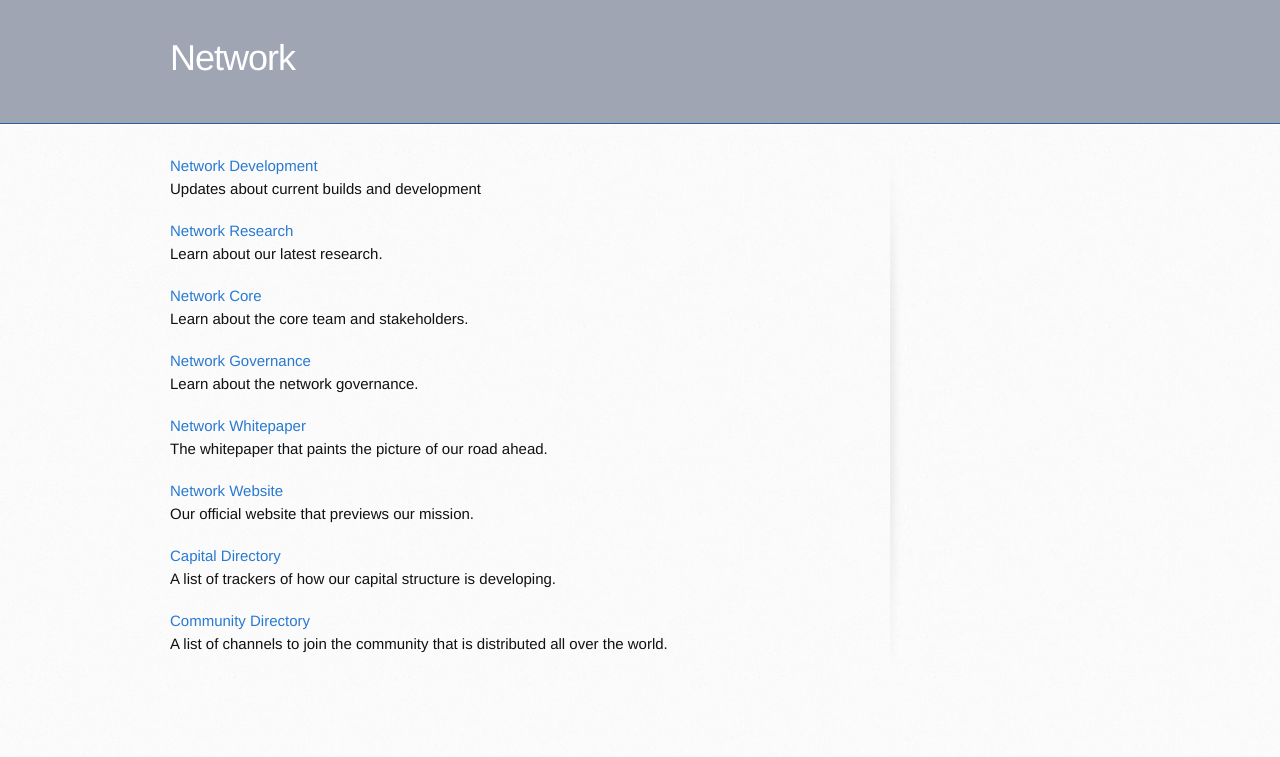
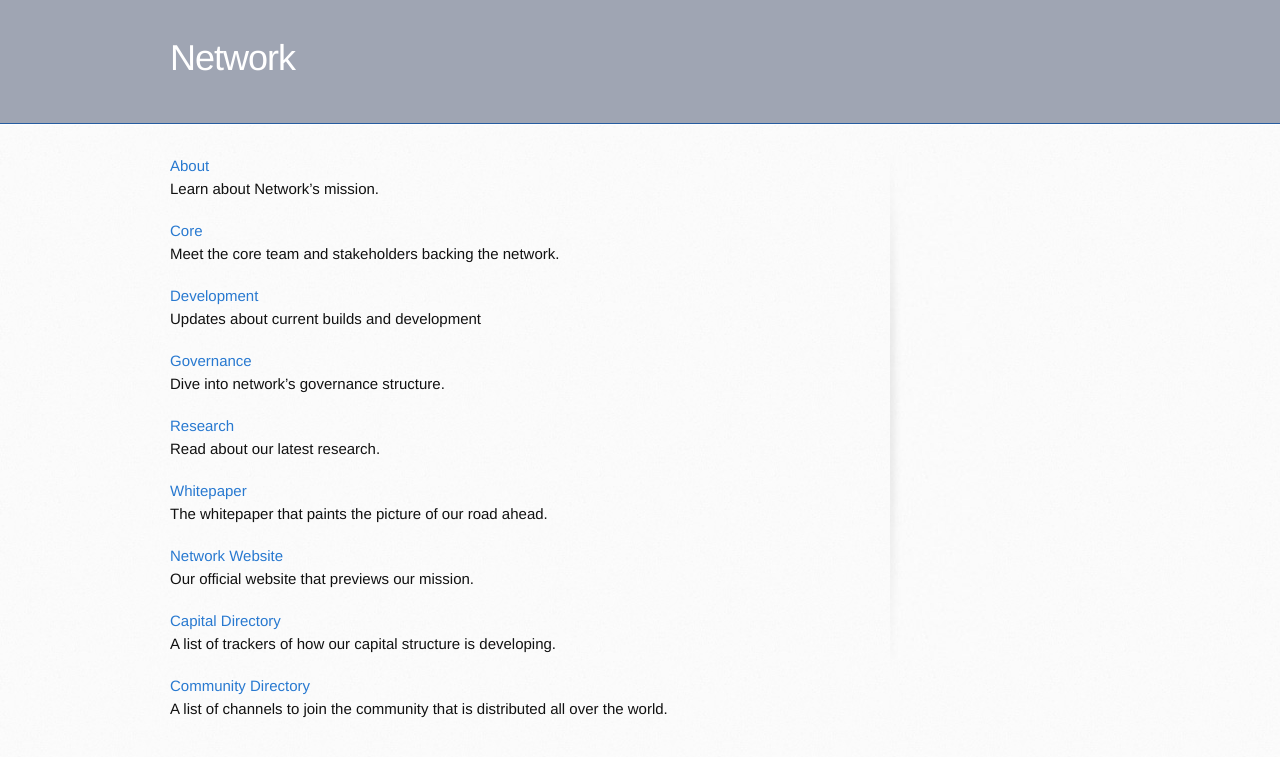
Before and after one commit to networkf/network.github.io, a Jekyll site: the page built from index.md, in a window 1280 px wide. Shown: the top 757 px of the page. Built offline with Jekyll 4.4.1, drawn with Linux system fonts in a browser that asks for light colours; some web fonts are replaced; our own code applies the rules of GitHub Pages for plain Markdown files; the repository's description, which GitHub fills in, is left out.

Commit message:
Update index.md

```diff
--- a/index.md
+++ b/index.md
@@ -6,23 +6,27 @@ layout: default
 </head>
 ---
 
-<a href="https://network.com.de/development">Network Development</a>
+<a href="https://network.com.de/development">About</a>
+<br>
+Learn about Network's mission.
+
+<a href="https://network.com.de/core">Core</a>
+<br>
+Meet the core team and stakeholders backing the network.
+
+<a href="https://network.com.de/development">Development</a>
 <br>
 Updates about current builds and development
 
-<a href="https://network.com.de/research">Network Research</a>
+<a href="https://network.com.de/research">Governance</a>
 <br>
-Learn about our latest research.
+Dive into network's governance structure.
 
-<a href="https://network.com.de/core">Network Core</a>
+<a href="https://network.com.de/research">Research</a>
 <br>
-Learn about the core team and stakeholders.
+Read about our latest research.
 
-<a href="https://network.com.de/research">Network Governance</a>
-<br>
-Learn about the network governance.
-
-<a href="https://network.com.de/network.pdf">Network Whitepaper</a>
+<a href="https://network.com.de/network.pdf">Whitepaper</a>
 <br>
 The whitepaper that paints the picture of our road ahead.
 
```
